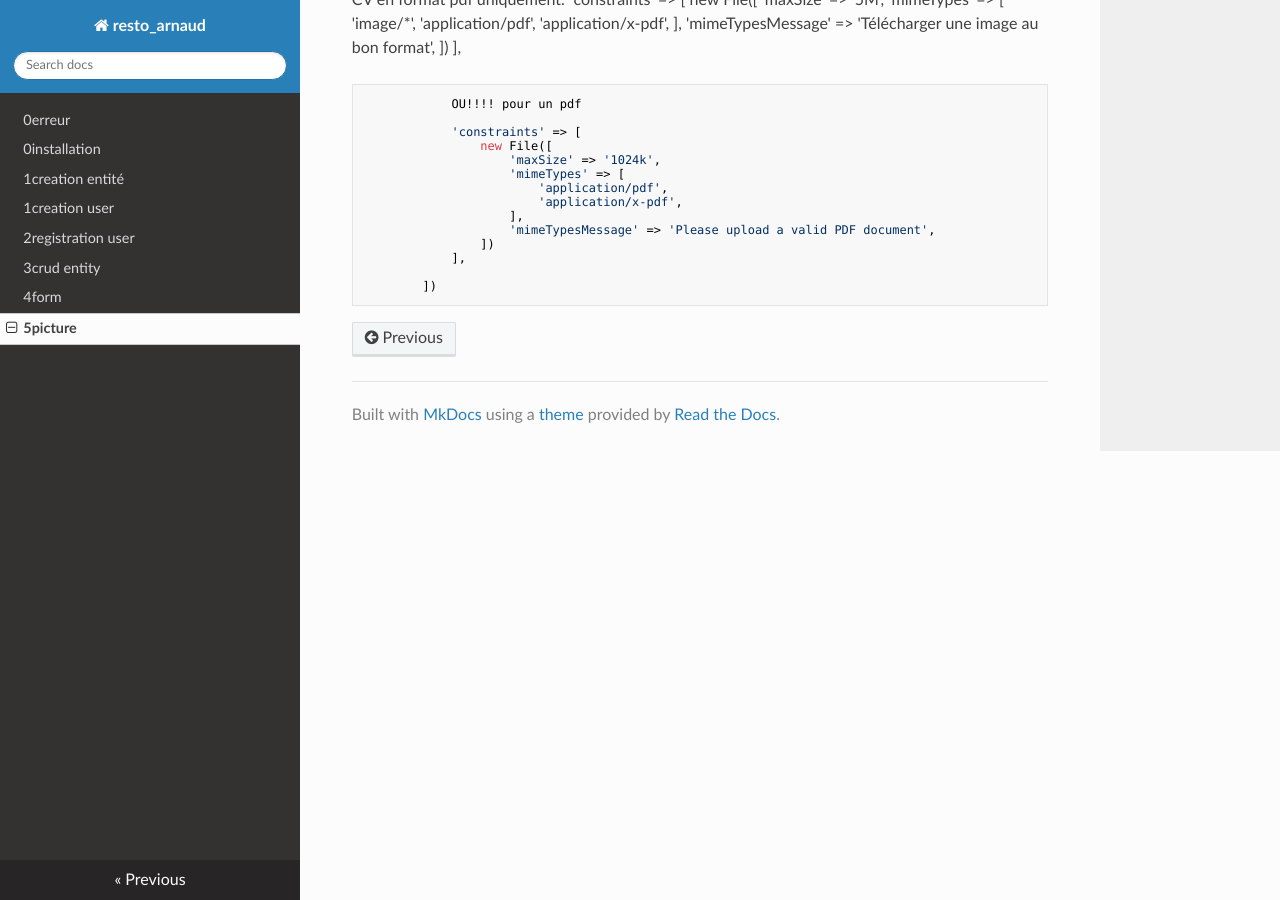
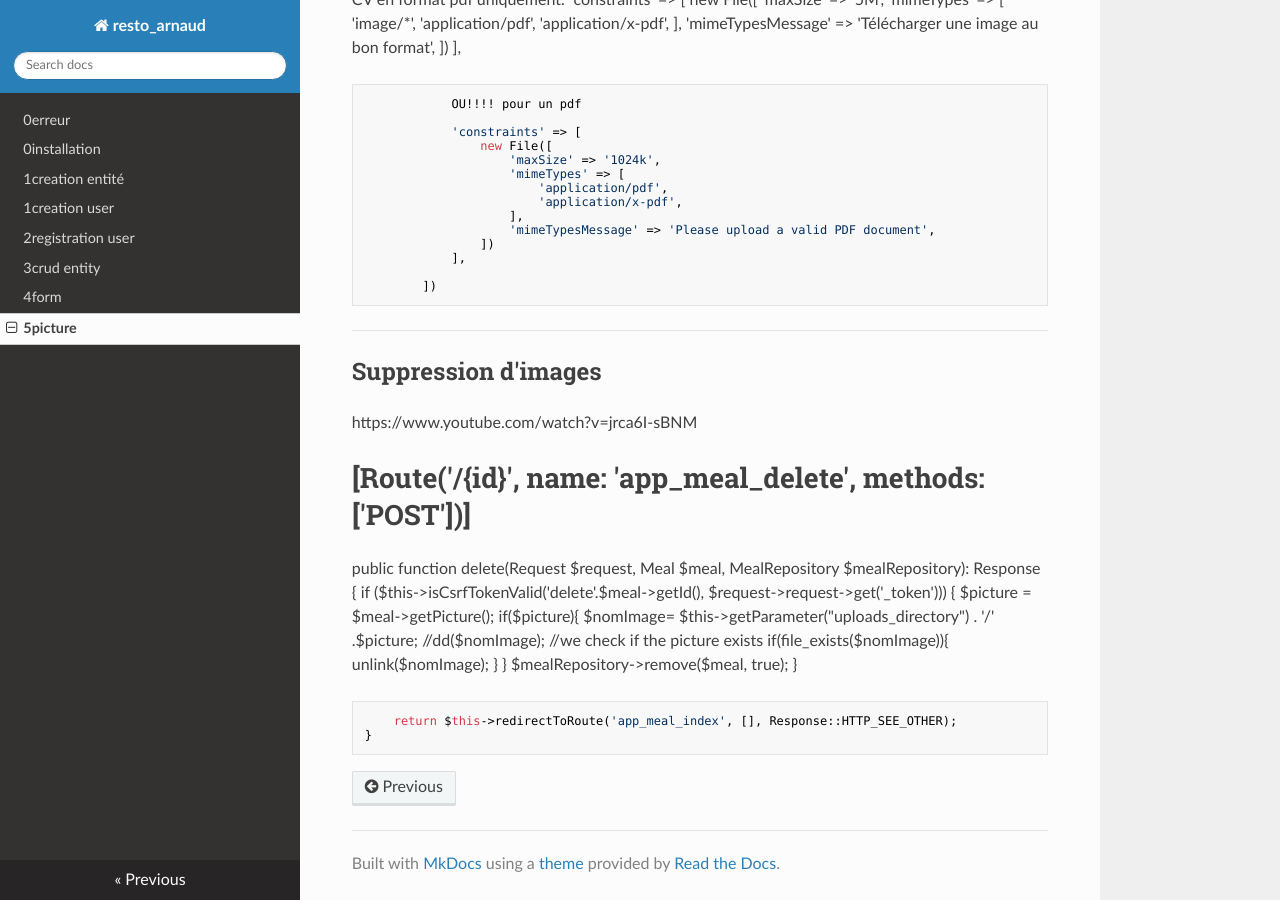
Before and after one commit to cyrisa02/Symfony_resto_arnaud, an MkDocs documentation site: the page built from docs/5picture.md, in a window 1280 px wide and 900 px high, scrolled down 1298 px. Built offline with MkDocs 1.6.1, drawn with Linux system fonts in a browser that asks for light colours; nearby versions of some CDN libraries.

Commit message:
Remove an upload picture

```diff
--- a/docs/5picture.md
+++ b/docs/5picture.md
@@ -92,3 +92,28 @@ new File([
                 ],
 
             ])
+
+---
+
+## Suppression d'images
+
+https://www.youtube.com/watch?v=jrca6I-sBNM
+
+#[Route('/{id}', name: 'app_meal_delete', methods: ['POST'])]
+public function delete(Request $request, Meal $meal, MealRepository $mealRepository): Response
+    {
+        if ($this->isCsrfTokenValid('delete'.$meal->getId(), $request->request->get('_token'))) {
+            $picture = $meal->getPicture();
+            if($picture){
+$nomImage= $this->getParameter("uploads_directory") . '/' .$picture;
+//dd($nomImage);
+                //we check if the picture exists
+                if(file_exists($nomImage)){
+unlink($nomImage);
+                }
+            }
+            $mealRepository->remove($meal, true);
+}
+
+        return $this->redirectToRoute('app_meal_index', [], Response::HTTP_SEE_OTHER);
+    }
```
Also changed, not shown: public/uploads/meal3-63a9947cbcd12.jpg (deleted), 1 other file.
